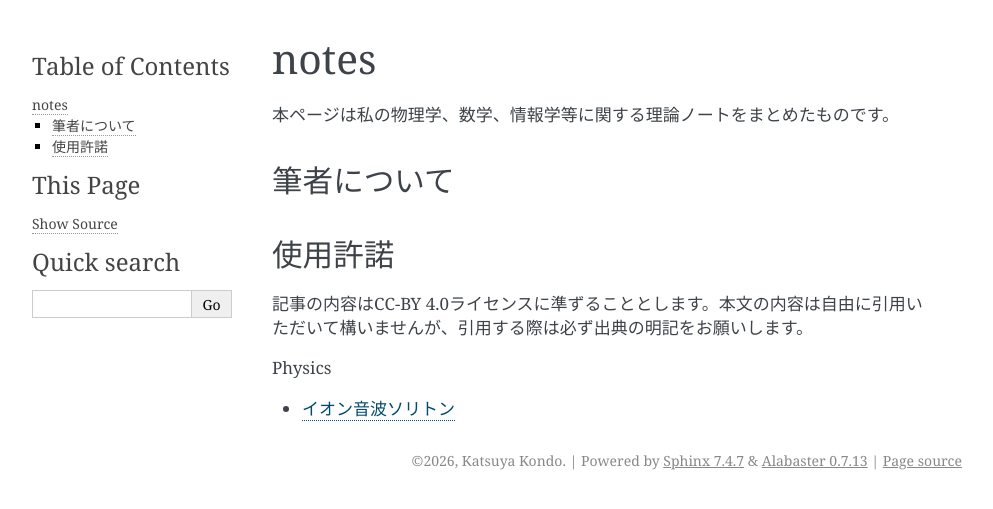
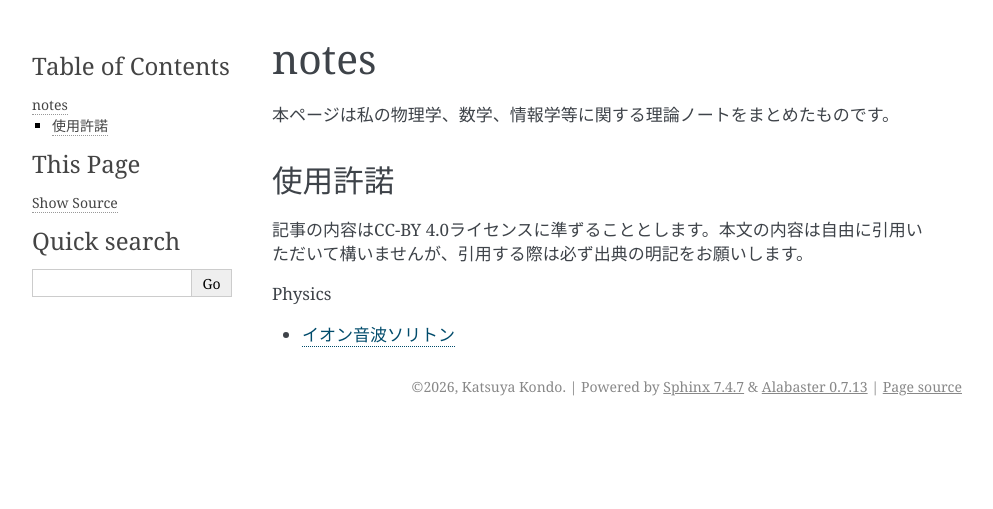
Before and after one commit to kondokatsuya72m/notes, a Sphinx documentation site: the page built from docs/index.md, in a window 1280 px wide. Shown: the top 509 px of the page, without its empty margins (148-1141 px from the left). Built offline with Sphinx 7.4.7, drawn with Linux system fonts in a browser that asks for light colours.

Commit message:
微調整

```diff
--- a/docs/index.md
+++ b/docs/index.md
@@ -1,8 +1,5 @@
 # notes
 本ページは私の物理学、数学、情報学等に関する理論ノートをまとめたものです。
-
-## 筆者について
-
 
 ## 使用許諾
 記事の内容はCC-BY 4.0ライセンスに準ずることとします。本文の内容は自由に引用いただいて構いませんが、引用する際は必ず出典の明記をお願いします。
```
